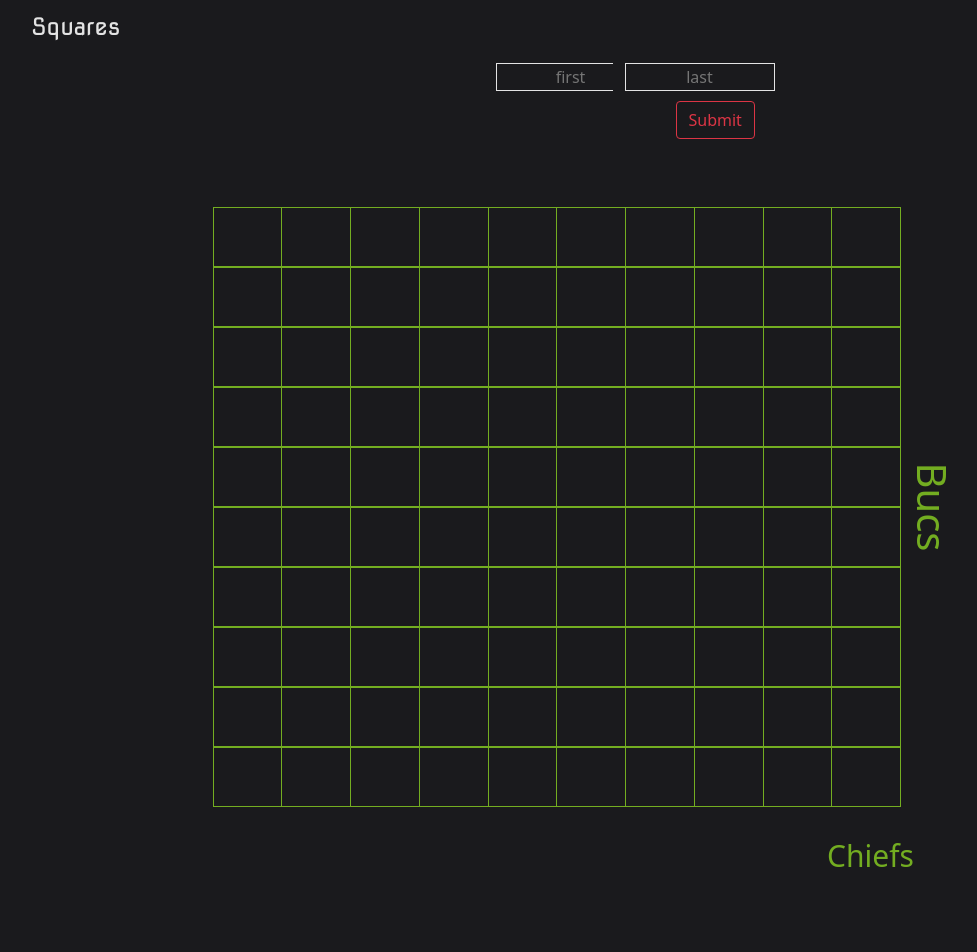
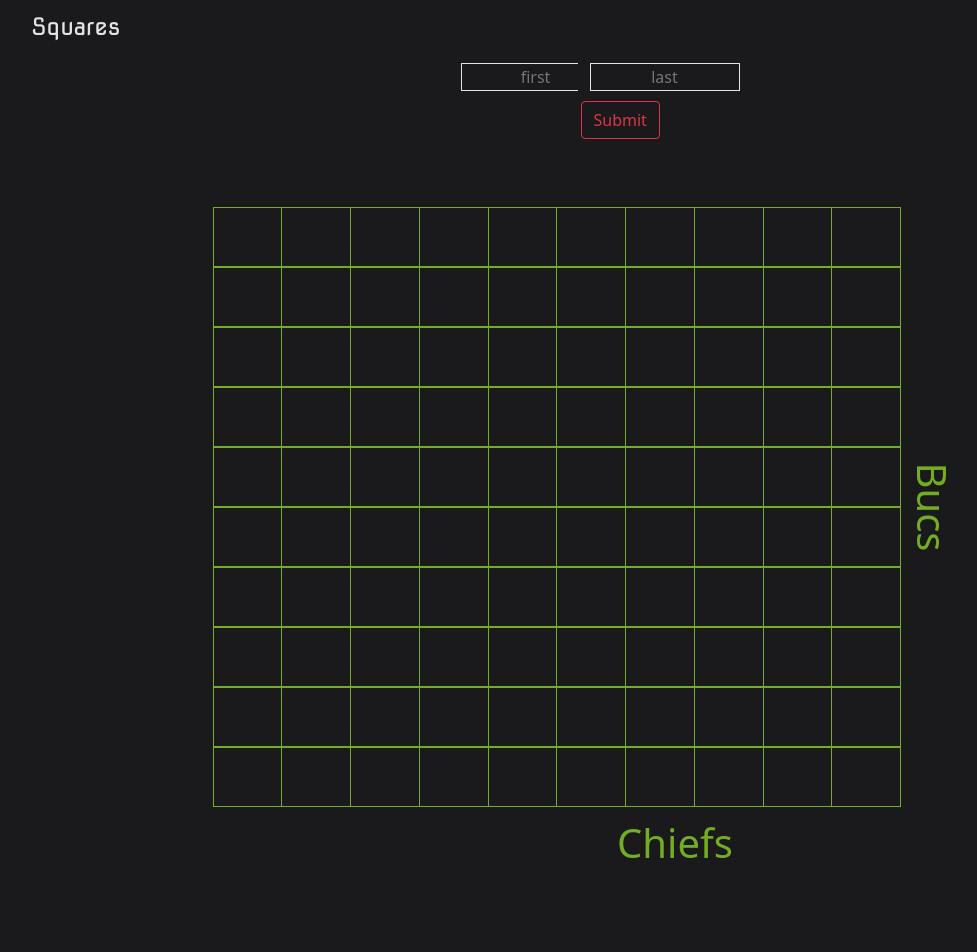
Before and after one commit to pyhurst/sbSquares, a React app in the folder client/: page /game/1 in a window 1280 px wide. Shown: the top 952 px of the page, without its empty margins (83-1060 px from the left). Built offline with nearby package versions, Linux system fonts and the light colour scheme; no server answers.

Commit message:
changed laptop style game page

```diff
--- a/client/src/pages/Game/Game.css
+++ b/client/src/pages/Game/Game.css
@@ -171,6 +171,23 @@
     }
     .name-inputs-div {
         margin-left: 135px;
+    }
+}
+
+@media (max-width: 1600px) {
+    .away {
+        width: 300px;
+        font-size: 40px;
+        height: 50px;
+        left: 570px;
+        bottom: 70px;
+    }
+    .btn-submit {
+        margin-top: 10px;
+        margin-left: 200px;
+    }
+    .name-inputs-div {
+        margin-left: 100px;
     }
 }
 
```
